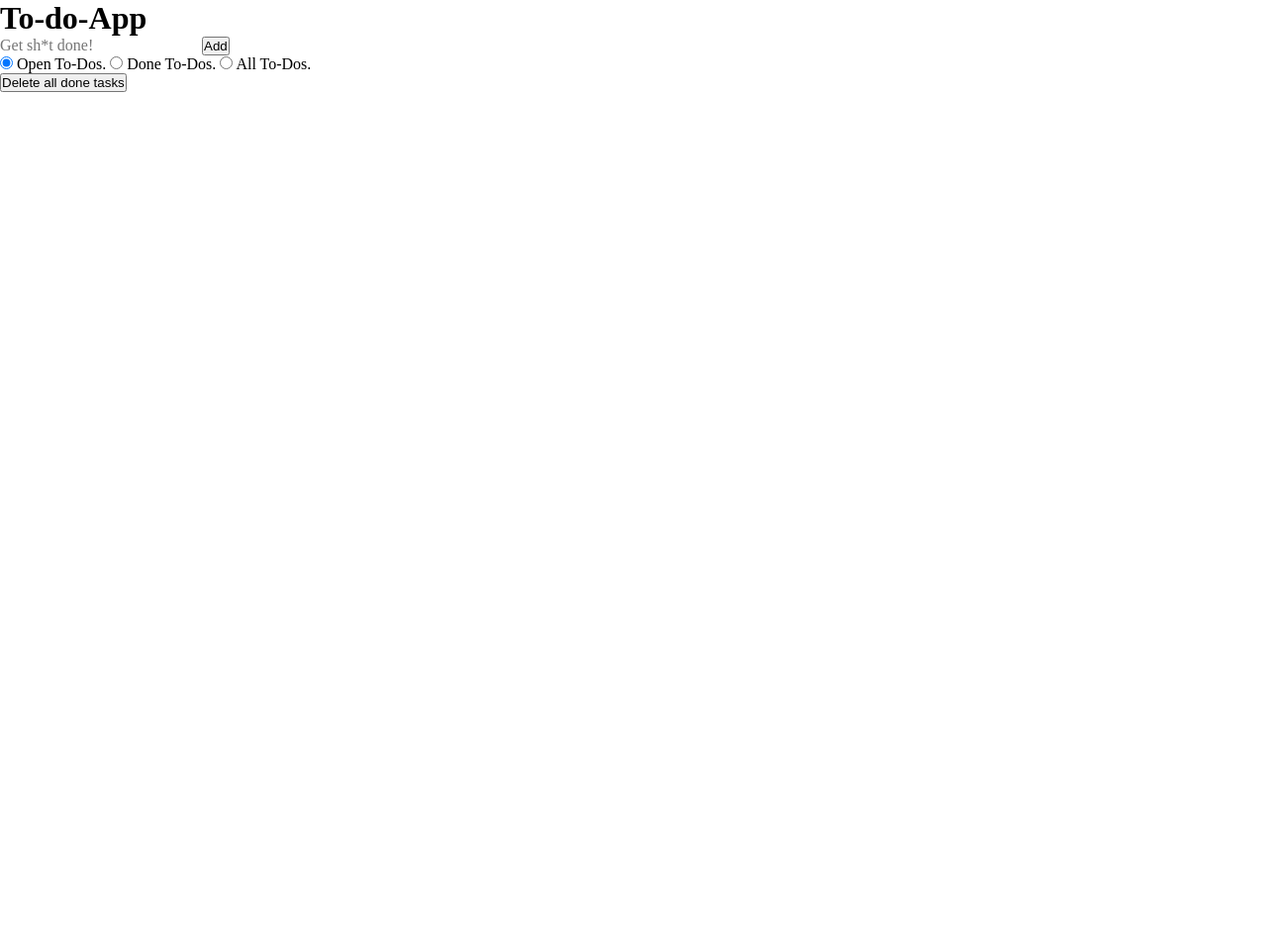
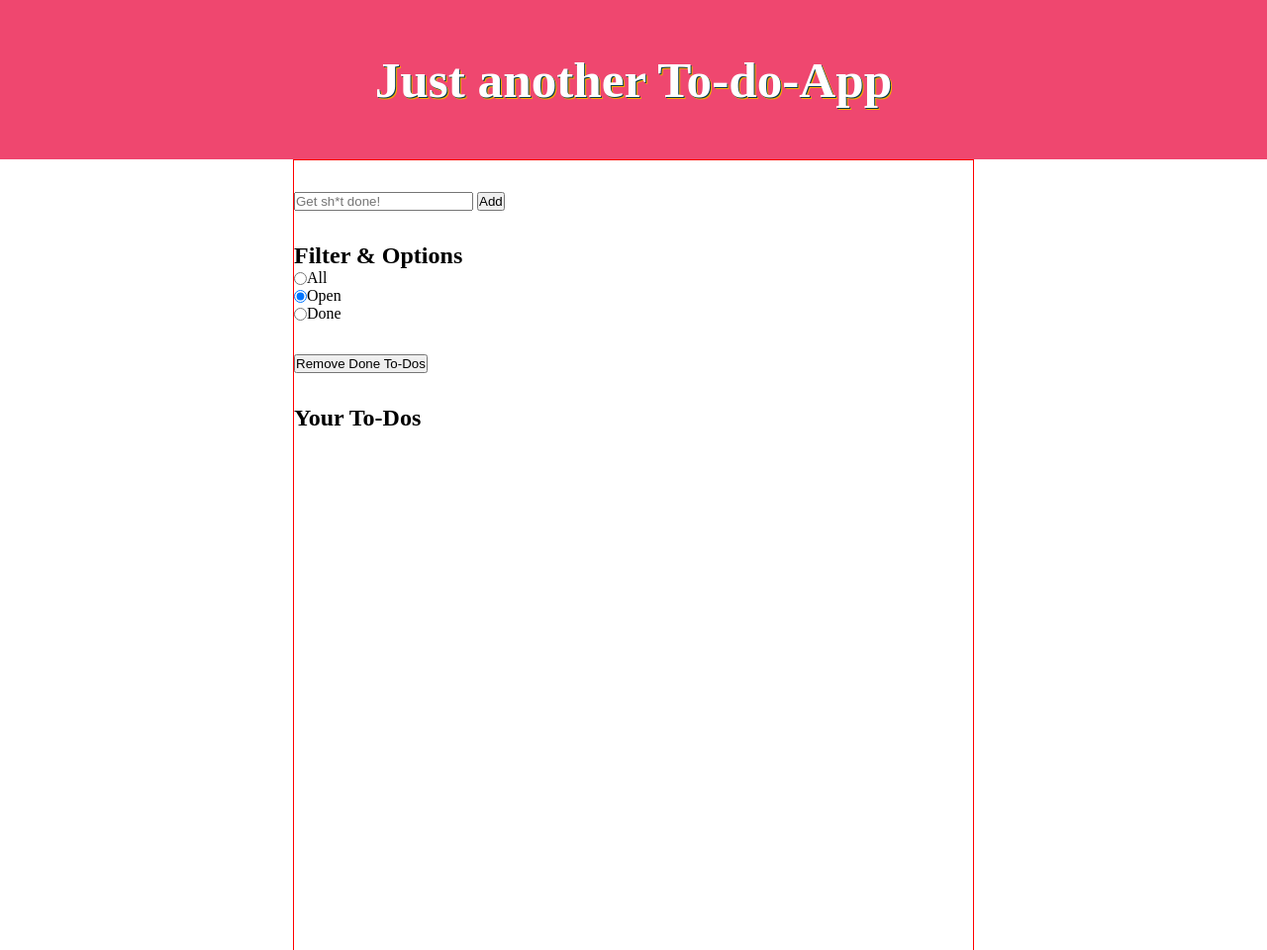
Before and after one commit to sophiebrunner/todo-app, a plain HTML site: page index.html in a window 1280 px wide. Shown: the whole page at 99% size. Before the commit the page ends 800 px from the top, so only its background shows below. Drawn offline with Linux system fonts and the light colour scheme.

Commit message:
feat: add basic CSS-styling

```diff
--- a/index.html
+++ b/index.html
@@ -10,8 +10,9 @@
     <link rel="stylesheet" href="style.css" />
   </head>
   <body>
-    <header class="page-header"><h1>To-do-App</h1></header>
-    <label for="new-todo"></label>
+    <header class="page-header"><h1>Just another To-do-App</h1></header>
+    <main>
+      <section class="add-todos">
         <input
           type="text"
           id="new-todo"
@@ -19,8 +20,14 @@
           minlength="5"
           placeholder="Get sh*t done!"
         />
+        <label for="new-todo"></label>
         <button id="add-todo">Add</button>
-    <div id="filter">
+      </section>
+      <section id="filter">
+        <h2>Filter & Options</h2>
+        <div class="filter">
+          <input type="radio" name="filter" id="filter-all" value="all" />
+          <label for="filter-all">All</label>
           <input
             type="radio"
             name="filter"
@@ -28,14 +35,17 @@
             value="open"
             checked="checked"
           />
-      <label for="filter-open">Open To-Dos.</label>
+          <label for="filter-open">Open</label>
           <input type="radio" name="filter" id="filter-done" value="done" />
-      <label for="filter-done">Done To-Dos.</label>
-      <input type="radio" name="filter" id="filter-all" value="all" />
-      <label for="filter-all">All To-Dos.</label>
+          <label for="filter-done">Done</label>
         </div>
-    <button id="btn-delete-all">Delete all done tasks</button>
+      </section>
+      <button id="btn-delete-all">Remove Done To-Dos</button>
+      <section class="your-todos">
+        <h2>Your To-Dos</h2>
         <ul id="todo-list"></ul>
+      </section>
+    </main>
     <script src="script.js"></script>
   </body>
 </html>
--- a/style.css
+++ b/style.css
@@ -15,12 +15,45 @@
   --background-color: #f5f5f5;
   --white: #ffffff;
   --font-family: sans-serif;
+  --breakpoint-smartphone: 43rem;
+  --breakpoint-tablet: 62rem;
+  --breakpoint-desktop: 82rem;
 }
 
-.done-todo {
-  text-decoration: line-through;
+body {
+  height: 100%;
+  overflow: hidden;
 }
 
-input[type="text"] {
-  all: unset;
+.page-header {
+  padding: 4vw;
+  text-align: center;
+  background-color: var(--paradise-pink);
 }
+
+h1 {
+  font-size: 4vw;
+  color: var(--white);
+  text-shadow: 1px 1px var(--midnight-green-eagle-green),
+    2px 2px var(--honey-yellow);
+}
+
+main {
+  border: 1px solid red;
+  max-width: var(--breakpoint-smartphone);
+  margin: auto;
+  height: 100vh;
+  display: flex;
+  flex-direction: column;
+  justify-content: flex-start;
+  align-items: flex-start;
+  padding: 2em 0;
+  gap: 2rem;
+}
+
+.filter {
+  display: grid;
+  grid-template-columns: auto 1rem;
+  justify-content: start;
+  align-items: center;
+}
```
Lines whose indentation alone changed are shown as unchanged.
